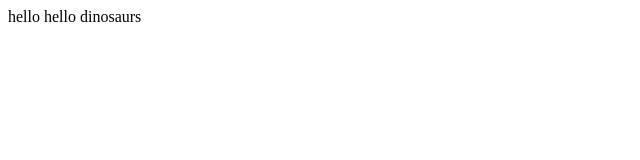
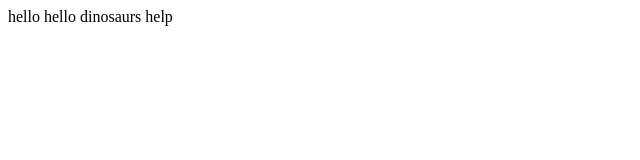
Before and after one commit to kjakobi22/test, a plain HTML site: page index.html in a window 1280 px wide. Shown: the full height of the page, 0-640 px from the left. Drawn offline with Linux system fonts and the light colour scheme.

Commit message:
does this work

```diff
--- a/index.html
+++ b/index.html
@@ -6,6 +6,6 @@
 <body>
 hello
 hello dinosaurs
-
+help
 </body>
 </html>
```
